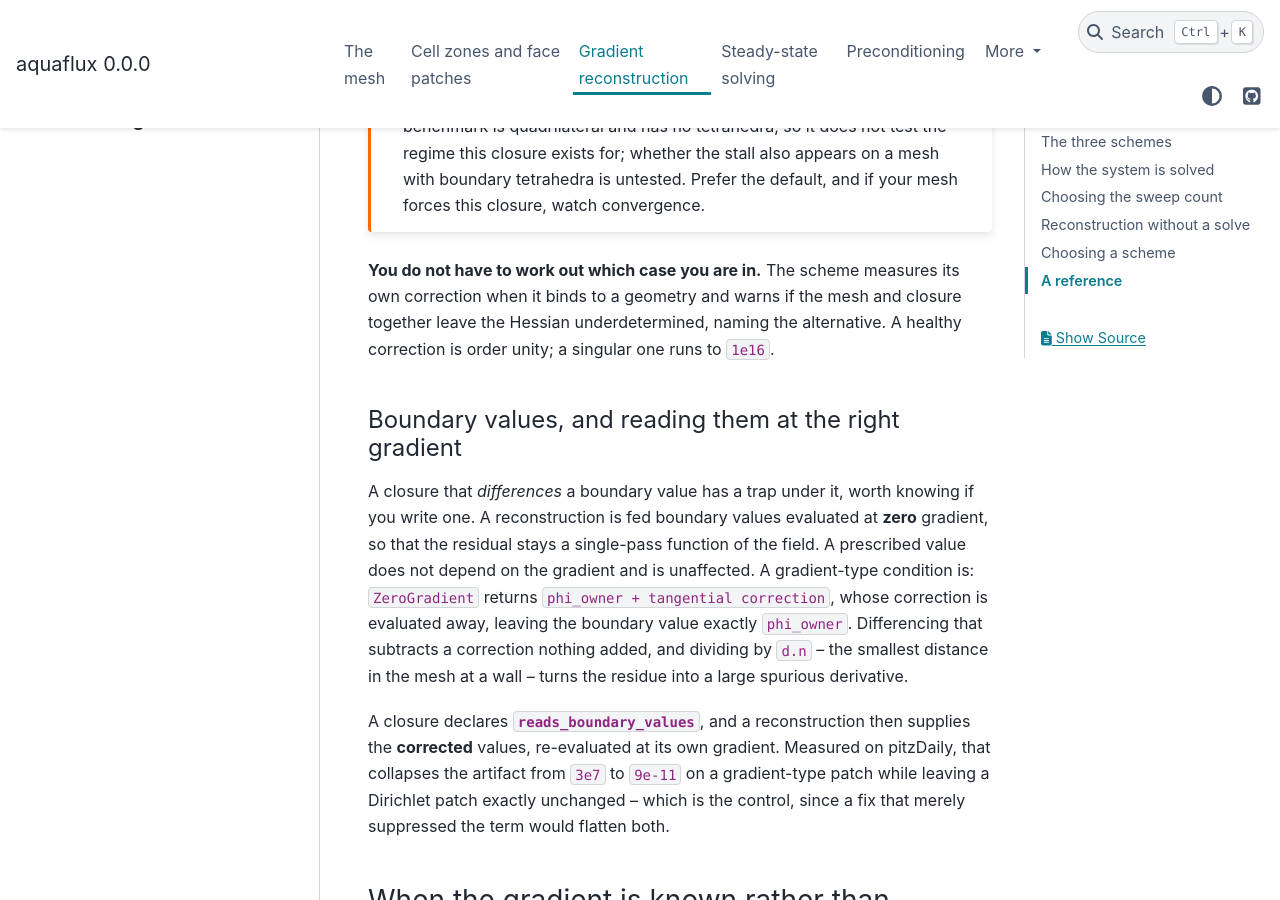
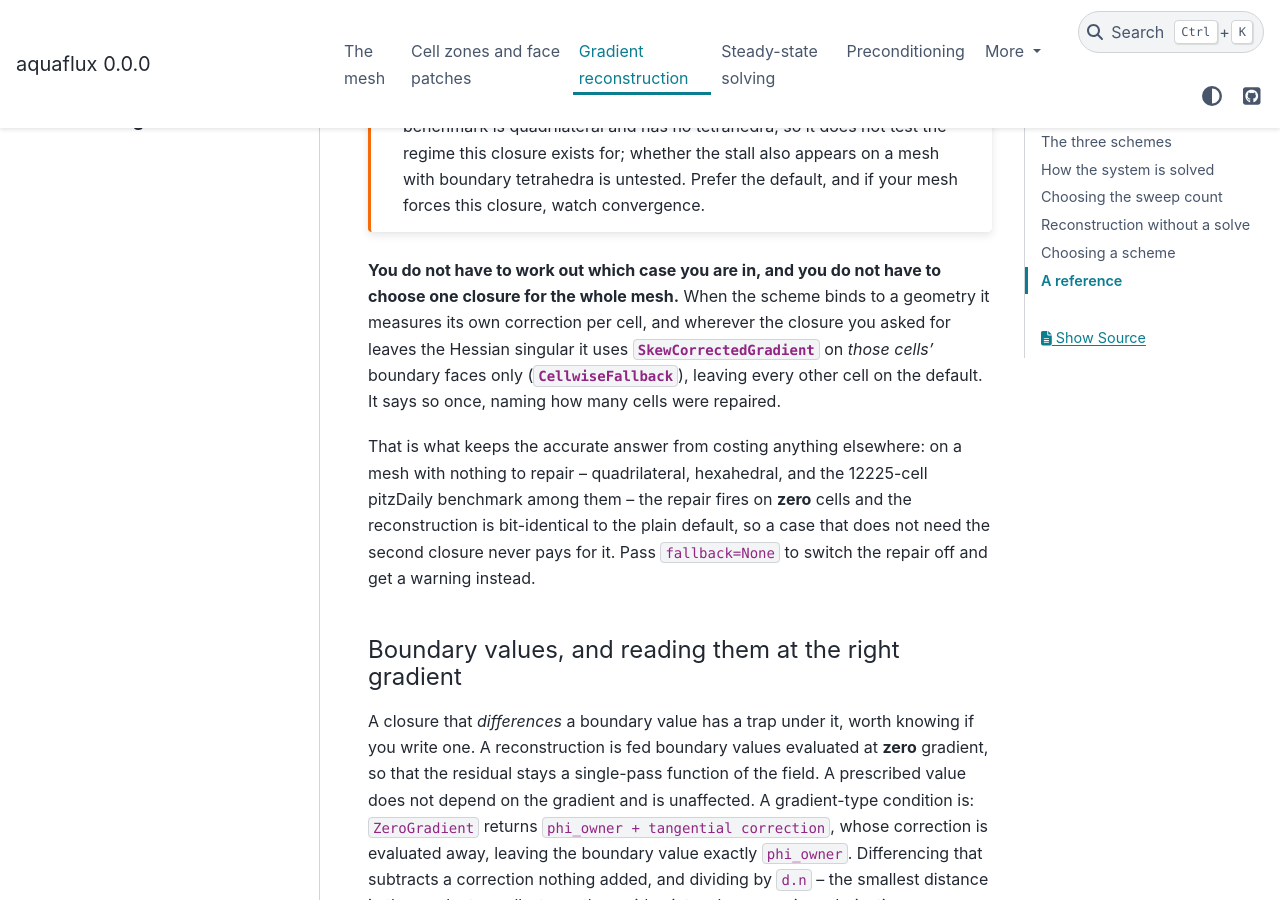
Before and after one commit to DeGrootResearchGroup/aquaflux, a Sphinx documentation site: the page built from docs/gradient_reconstruction.md, in a window 1280 px wide and 900 px high, scrolled down 18654 px. Built offline with Sphinx 7.4.7 and the PyData theme 0.15.4, drawn with Linux system fonts in a browser that asks for light colours.

Commit message:
docs(schemes): the boundary closure is repaired per cell, not chosen per mesh
Co-Authored-By: Claude Opus 5 <noreply@anthropic.com>

````diff
--- a/docs/gradient_reconstruction.md
+++ b/docs/gradient_reconstruction.md
@@ -680,9 +680,18 @@ the stall also appears on a mesh with boundary tetrahedra is untested. Prefer th
 your mesh forces this closure, watch convergence.
 ```
 
-**You do not have to work out which case you are in.** The scheme measures its own correction when it
-binds to a geometry and warns if the mesh and closure together leave the Hessian underdetermined,
-naming the alternative. A healthy correction is order unity; a singular one runs to `1e16`.
+**You do not have to work out which case you are in, and you do not have to choose one closure for
+the whole mesh.** When the scheme binds to a geometry it measures its own correction per cell, and
+wherever the closure you asked for leaves the Hessian singular it uses
+{class}`~aquaflux.schemes.SkewCorrectedGradient` on *those cells'* boundary faces only
+({class}`~aquaflux.schemes.CellwiseFallback`), leaving every other cell on the default. It says so
+once, naming how many cells were repaired.
+
+That is what keeps the accurate answer from costing anything elsewhere: on a mesh with nothing to
+repair -- quadrilateral, hexahedral, and the 12225-cell pitzDaily benchmark among them -- the repair
+fires on **zero** cells and the reconstruction is bit-identical to the plain default, so a case that
+does not need the second closure never pays for it. Pass `fallback=None` to switch the repair off and
+get a warning instead.
 
 #### Boundary values, and reading them at the right gradient
 
````
